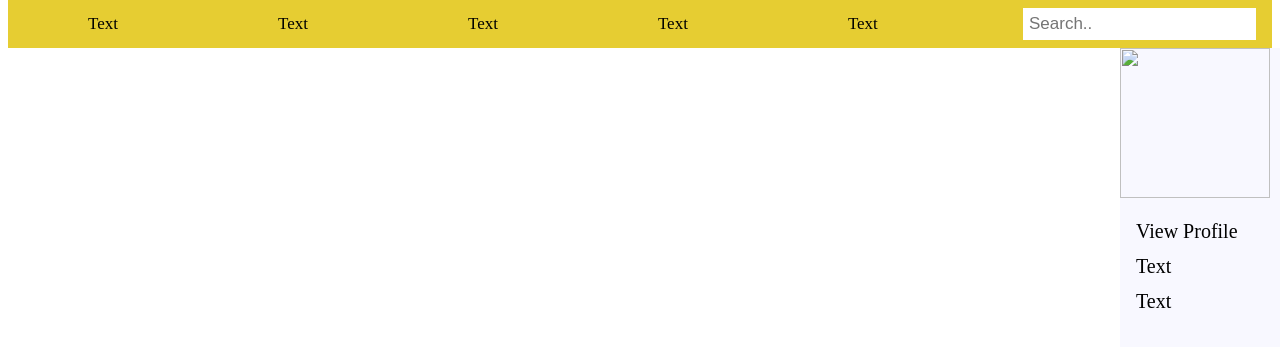
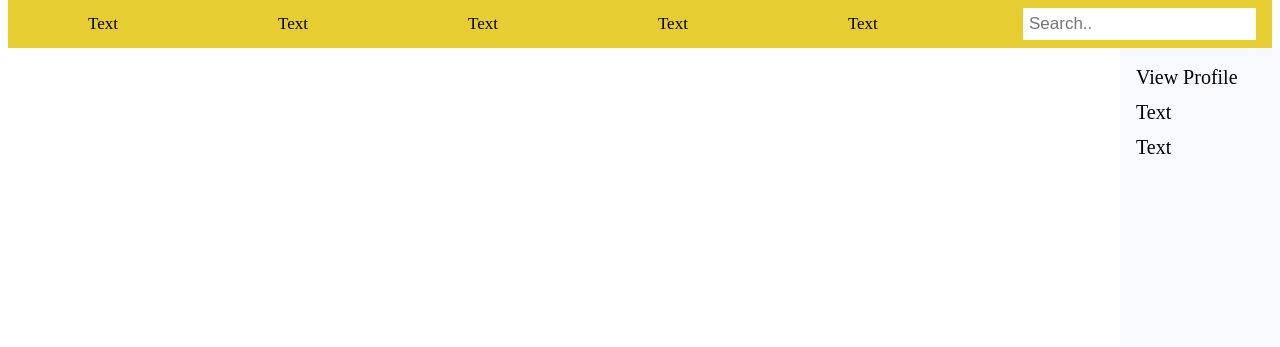
Before and after one commit to khenadug/crafts_project, a Django app: page / in a window 1280 px wide. Shown: the part 38-385 px from the top of the page. Run offline with Django 3.2, Linux system fonts and the light colour scheme.

Commit message:
Update home.html

```diff
--- a/templates/crafts/home.html
+++ b/templates/crafts/home.html
@@ -20,7 +20,6 @@
 </div>
 
 <div class="sidebar">
-    <img src="" height="150px" width="150px" align= centre>
     <a> </a>
     <a href="">View Profile</a>
     <a href="">Text</a>
```
